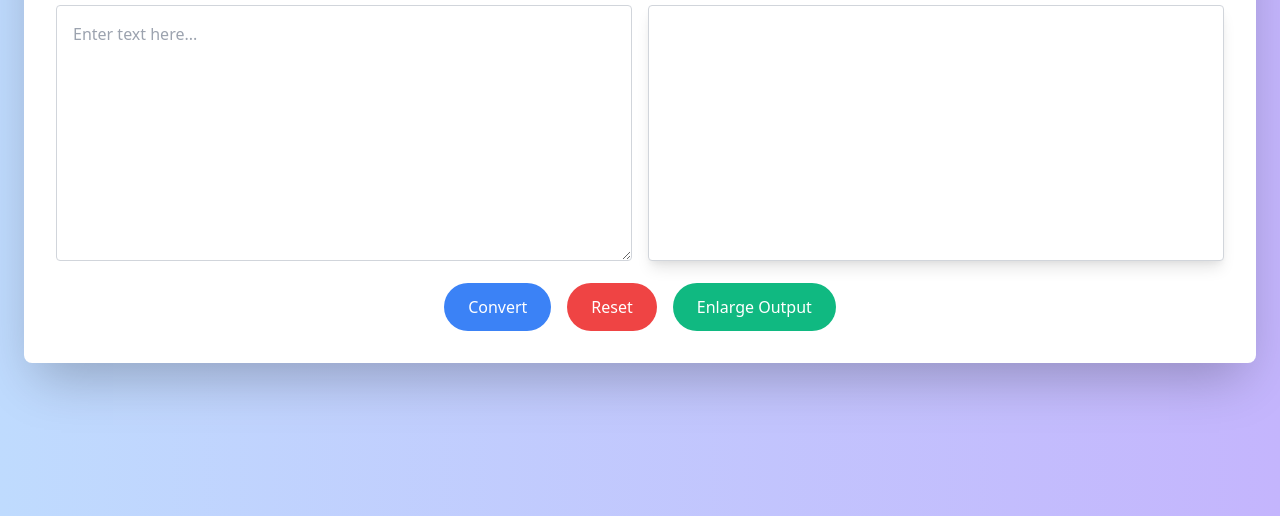
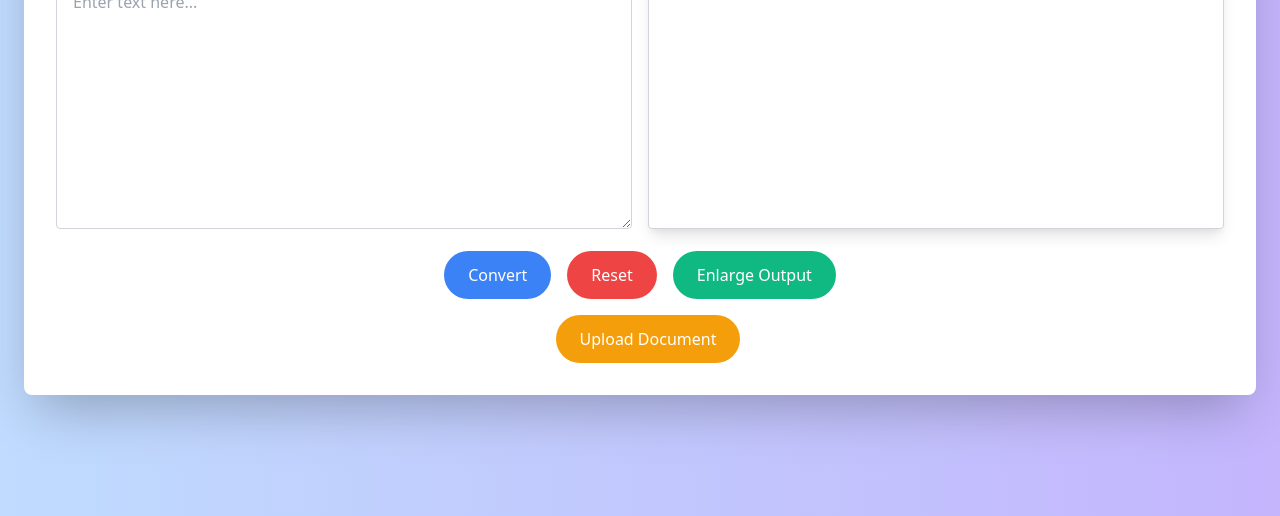
Before and after one commit to Sakshi-v-0712/-bionic-reader-converter, a plain HTML site: page index.html in a window 1280 px wide. Shown: the part 284-800 px from the top of the page. Drawn offline with nearby package versions, Linux system fonts and the light colour scheme.

Commit message:
Update index.html
Added 'Upload File'

```diff
--- a/index.html
+++ b/index.html
@@ -30,6 +30,11 @@
             <button id="resetButton" class="bg-red-500 text-white px-6 py-3 rounded-full hover:bg-red-600 transition duration-300 ease-in-out transform hover:scale-105">Reset</button>
             <button id="enlargeButton" class="bg-green-500 text-white px-6 py-3 rounded-full hover:bg-green-600 transition duration-300 ease-in-out transform hover:scale-105">Enlarge Output</button>
         </div>
+
+        <div class="flex justify-center space-x-4 mt-4">
+            <input type="file" id="fileInput" class="hidden">
+            <button id="uploadButton" class="bg-yellow-500 text-white px-6 py-3 rounded-full hover:bg-yellow-600 transition duration-300 ease-in-out transform hover:scale-105">Upload Document</button>
+        </div>
     </div>
 
     <div id="enlargedOutput" class="hidden fixed inset-0 bg-white flex flex-col justify-center items-center p-8">
```
